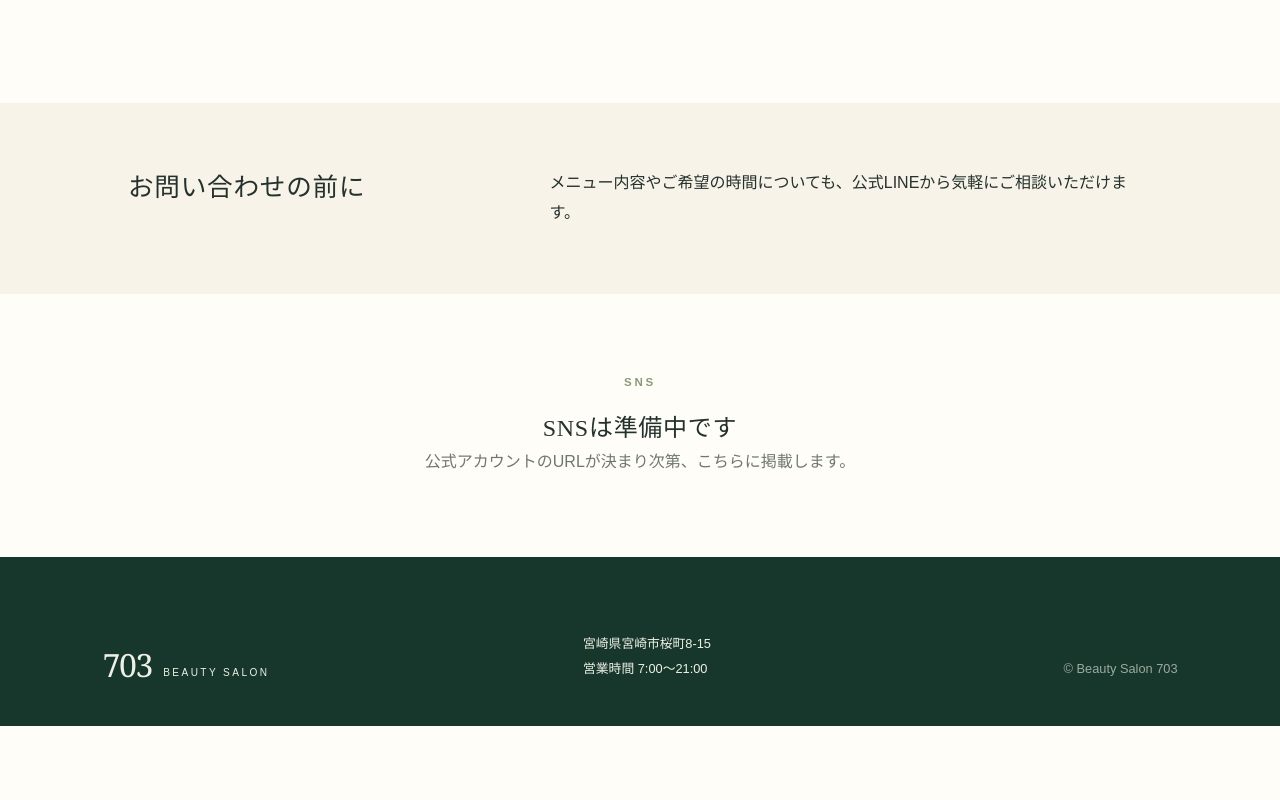
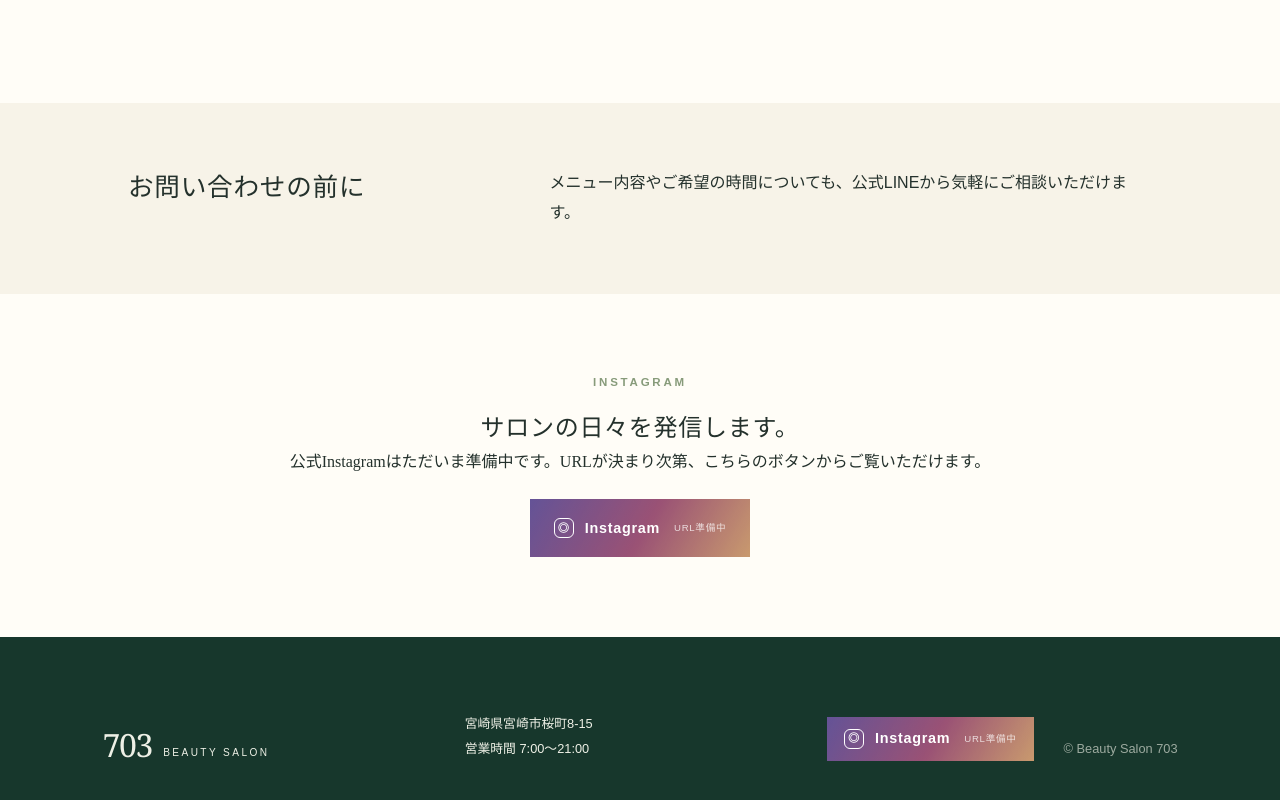
Before and after one commit to kakeru-moriguchi/703, a Next.js app: page /contact in a window 1280 px wide. Shown: the part 1059-1859 px from the top of the page. Before the commit the page ends 1785 px from the top, so only its background shows below. Built offline with nearby package versions, Linux system fonts and the light colour scheme.

Commit message:
Add Instagram button placeholders

```diff
--- a/app/contact/page.tsx
+++ b/app/contact/page.tsx
@@ -1,5 +1,5 @@
 import type { Metadata } from "next";
-import { Footer, Header, LineButton, PageHero } from "@/components/site-chrome";
+import { Footer, Header, InstagramButton, LineButton, PageHero } from "@/components/site-chrome";
 import { siteConfig } from "@/lib/site-config";
 export const metadata: Metadata = { title: `お問い合わせ｜${siteConfig.name}`, description: "ビューティーサロン703へのご予約・お問い合わせ。LINE、電話、メールでご相談いただけます。" };
-export default function ContactPage() { return <><Header /><main><PageHero eyebrow="RESERVATION / CONTACT" title="予約・お問い合わせ" lead="初めての方も、ご予約前の相談だけでもお気軽にどうぞ。" /><section className="contact-choices"><div className="contact-choices__main"><p className="eyebrow">OFFICIAL LINE</p><h2>LINEで予約・相談</h2><p>公式LINEでは、ご予約はもちろん施術前のご相談も承ります。ボタンから友だち追加へお進みください。</p><LineButton /></div><div className="contact-choices__sub"><div><p className="eyebrow">PHONE</p><h2>お電話</h2><a className="contact-value" href={siteConfig.phoneHref}>{siteConfig.phone}</a><p>営業時間 {siteConfig.hours}</p></div><div><p className="eyebrow">E-MAIL</p><h2>メール</h2><a className="contact-value contact-value--mail" href={`mailto:${siteConfig.email}`}>{siteConfig.email}</a></div></div></section><section className="contact-note"><h2>お問い合わせの前に</h2><p>メニュー内容やご希望の時間についても、公式LINEから気軽にご相談いただけます。</p></section><section className="sns-section"><p className="eyebrow">SNS</p><h2>SNSは準備中です</h2><p>公式アカウントのURLが決まり次第、こちらに掲載します。</p></section></main><Footer /></>; }
+export default function ContactPage() { return <><Header /><main><PageHero eyebrow="RESERVATION / CONTACT" title="予約・お問い合わせ" lead="初めての方も、ご予約前の相談だけでもお気軽にどうぞ。" /><section className="contact-choices"><div className="contact-choices__main"><p className="eyebrow">OFFICIAL LINE</p><h2>LINEで予約・相談</h2><p>公式LINEでは、ご予約はもちろん施術前のご相談も承ります。ボタンから友だち追加へお進みください。</p><LineButton /></div><div className="contact-choices__sub"><div><p className="eyebrow">PHONE</p><h2>お電話</h2><a className="contact-value" href={siteConfig.phoneHref}>{siteConfig.phone}</a><p>営業時間 {siteConfig.hours}</p></div><div><p className="eyebrow">E-MAIL</p><h2>メール</h2><a className="contact-value contact-value--mail" href={`mailto:${siteConfig.email}`}>{siteConfig.email}</a></div></div></section><section className="contact-note"><h2>お問い合わせの前に</h2><p>メニュー内容やご希望の時間についても、公式LINEから気軽にご相談いただけます。</p></section><section className="sns-section"><p className="eyebrow">INSTAGRAM</p><h2>サロンの日々を発信します。</h2><p>公式Instagramはただいま準備中です。URLが決まり次第、こちらのボタンからご覧いただけます。</p><InstagramButton /></section></main><Footer /></>; }
--- a/app/globals.css
+++ b/app/globals.css
@@ -41,6 +41,12 @@ h2 { font-size: clamp(1.9rem, 3vw, 3.25rem); line-height: 1.55; letter-spacing:
 a.line-button:hover { background: #18382d; transform: translateY(-2px); }
 .line-button small { display: block; font-size: .65rem; font-weight: 500; opacity: .72; margin-top: 1px; }
 .line-button.is-pending { background: #52675e; cursor: not-allowed; }
+.instagram-button { min-width: 220px; min-height: 58px; padding: 10px 24px; display: inline-flex; align-items: center; justify-content: center; gap: 11px; color: white; background: linear-gradient(120deg, #6b4cc7, #c64383 52%, #e99445); font-family: Arial, sans-serif; font-size: .9rem; font-weight: 700; letter-spacing: .05em; transition: opacity .2s ease, transform .2s ease; }
+a.instagram-button:hover { opacity: .9; transform: translateY(-2px); }
+.instagram-button__icon { width: 20px; height: 20px; display: grid; place-items: center; border: 1px solid currentColor; border-radius: 6px; font-size: .7rem; line-height: 1; }
+.instagram-button small { margin-left: 3px; font-size: .6rem; font-weight: 400; opacity: .75; }
+.instagram-button.is-pending { filter: saturate(.55); cursor: not-allowed; }
+.instagram-button.is-compact { min-width: 150px; min-height: 44px; padding: 8px 17px; }
 .text-link { display: inline-flex; gap: 16px; align-items: center; border-bottom: 1px solid var(--botanical); padding: 7px 0; font-family: "Hiragino Kaku Gothic ProN", "Noto Sans JP", sans-serif; font-size: .9rem; }
 .hero__photo { width: 100%; align-self: stretch; min-height: 520px; }
 .site-photo { margin: 0; position: relative; overflow: hidden; background: #dfe3d5; }
@@ -113,8 +119,9 @@ dd small { display: block; margin-top: 5px; color: var(--muted); font-size: .75r
 .sns-section { padding: 80px 28px; text-align: center; }
 .sns-section h2 { font-size: 1.5rem; }
 .sns-section p:last-child { font-family: "Hiragino Kaku Gothic ProN", sans-serif; color: var(--muted); }
+.sns-section .instagram-button { margin-top: 22px; }
 
-footer { padding: 75px clamp(28px, 8vw, 130px) 45px; display: grid; grid-template-columns: 1fr 1fr auto; align-items: end; gap: 30px; background: #17372c; color: #eef0e6; }
+footer { padding: 75px clamp(28px, 8vw, 130px) 45px; display: grid; grid-template-columns: 1fr 1fr auto auto; align-items: end; gap: 30px; background: #17372c; color: #eef0e6; }
 .brand--footer { color: #eef0e6; }
 footer p { margin: 0; font-family: "Hiragino Kaku Gothic ProN", sans-serif; font-size: .8rem; }
 .copyright { opacity: .62; }
--- a/components/site-chrome.tsx
+++ b/components/site-chrome.tsx
@@ -11,7 +11,7 @@ export function Header() {
 }
 
 export function Footer() {
-  return <><footer><a className="brand brand--footer" href="/"><span className="brand__number">703</span><span className="brand__text">BEAUTY SALON</span></a><p>{siteConfig.address}<br />営業時間 {siteConfig.hours}</p><p className="copyright">© Beauty Salon 703</p></footer><div className="mobile-sticky" aria-label="予約・お問い合わせ"><a href={siteConfig.phoneHref}>電話</a><LineButton compact /></div></>;
+  return <><footer><a className="brand brand--footer" href="/"><span className="brand__number">703</span><span className="brand__text">BEAUTY SALON</span></a><p>{siteConfig.address}<br />営業時間 {siteConfig.hours}</p><InstagramButton compact /><p className="copyright">© Beauty Salon 703</p></footer><div className="mobile-sticky" aria-label="予約・お問い合わせ"><a href={siteConfig.phoneHref}>電話</a><LineButton compact /></div></>;
 }
 
 export function PhotoPlaceholder({ label, note, className = "" }: { label: string; note: string; className?: string }) {
@@ -23,6 +23,13 @@ export function LineButton({ compact = false }: { compact?: boolean }) {
   return <a className={`line-button ${compact ? "is-compact" : ""}`} href={siteConfig.lineUrl} target="_blank" rel="noopener noreferrer">LINEで予約・相談</a>;
 }
 
+export function InstagramButton({ compact = false }: { compact?: boolean }) {
+  const className = `instagram-button ${compact ? "is-compact" : ""}`;
+  const content = <><span className="instagram-button__icon" aria-hidden="true">◎</span><span>Instagram</span></>;
+  if (!siteConfig.instagramUrl) return <span className={`${className} is-pending`} aria-disabled="true">{content}<small>URL準備中</small></span>;
+  return <a className={className} href={siteConfig.instagramUrl} target="_blank" rel="noopener noreferrer">{content}</a>;
+}
+
 export function PageHero({ eyebrow, title, lead }: { eyebrow: string; title: string; lead: string }) {
   return <section className="page-hero"><p className="eyebrow">{eyebrow}</p><h1>{title}</h1><p>{lead}</p></section>;
 }
--- a/lib/site-config.ts
+++ b/lib/site-config.ts
@@ -10,6 +10,7 @@ export const siteConfig = {
   station: "神宮駅",
   parking: "あり",
   lineUrl: "https://lin.ee/npTpjen",
+  instagramUrl: "",
   socialLinks: [] as { label: string; url: string }[],
   canonicalUrl: "https://beauty-salon-703.hirochama-yu-ta-2515.chatgpt.site",
 } as const;
```
